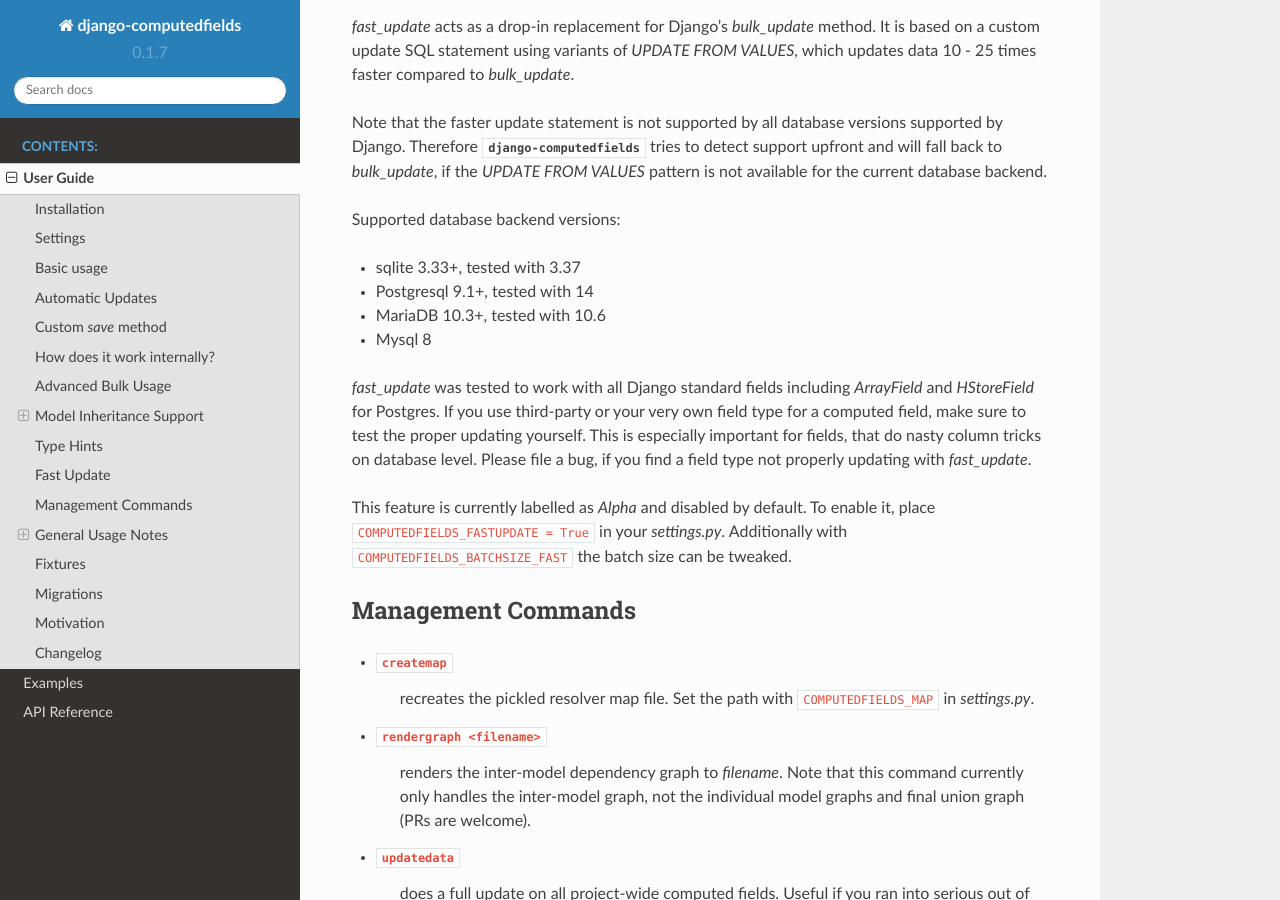
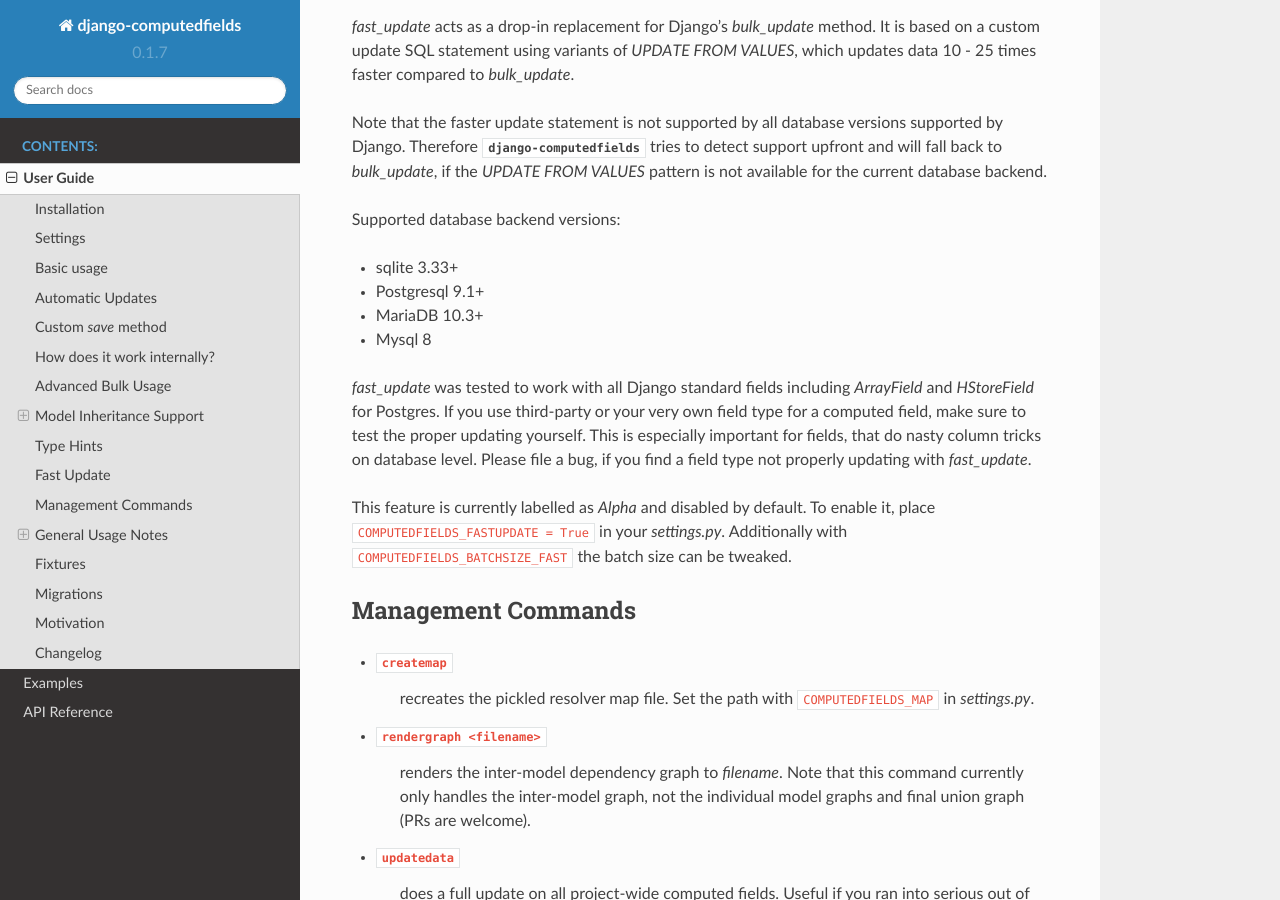
Before and after one commit to netzkolchose/django-computedfields, a Sphinx documentation site: the page built from docs/manual.rst, in a window 1280 px wide and 900 px high, scrolled down 8301 px. Built offline with Sphinx 7.4.7 and the Read the Docs theme 2.0.0, drawn with Linux system fonts in a browser that asks for light colours; the version number is read from the project's files by our own code.

Commit message:
minor adjustments

```diff
--- a/docs/manual.rst
+++ b/docs/manual.rst
@@ -405,9 +405,9 @@
 
 Supported database backend versions:
 
-- sqlite 3.33+, tested with 3.37
-- Postgresql 9.1+, tested with 14
-- MariaDB 10.3+, tested with 10.6
+- sqlite 3.33+
+- Postgresql 9.1+
+- MariaDB 10.3+
 - Mysql 8
 
 `fast_update` was tested to work with all Django standard fields including `ArrayField` and `HStoreField` for Postgres.
```
Also changed, not shown: 2 other files.
